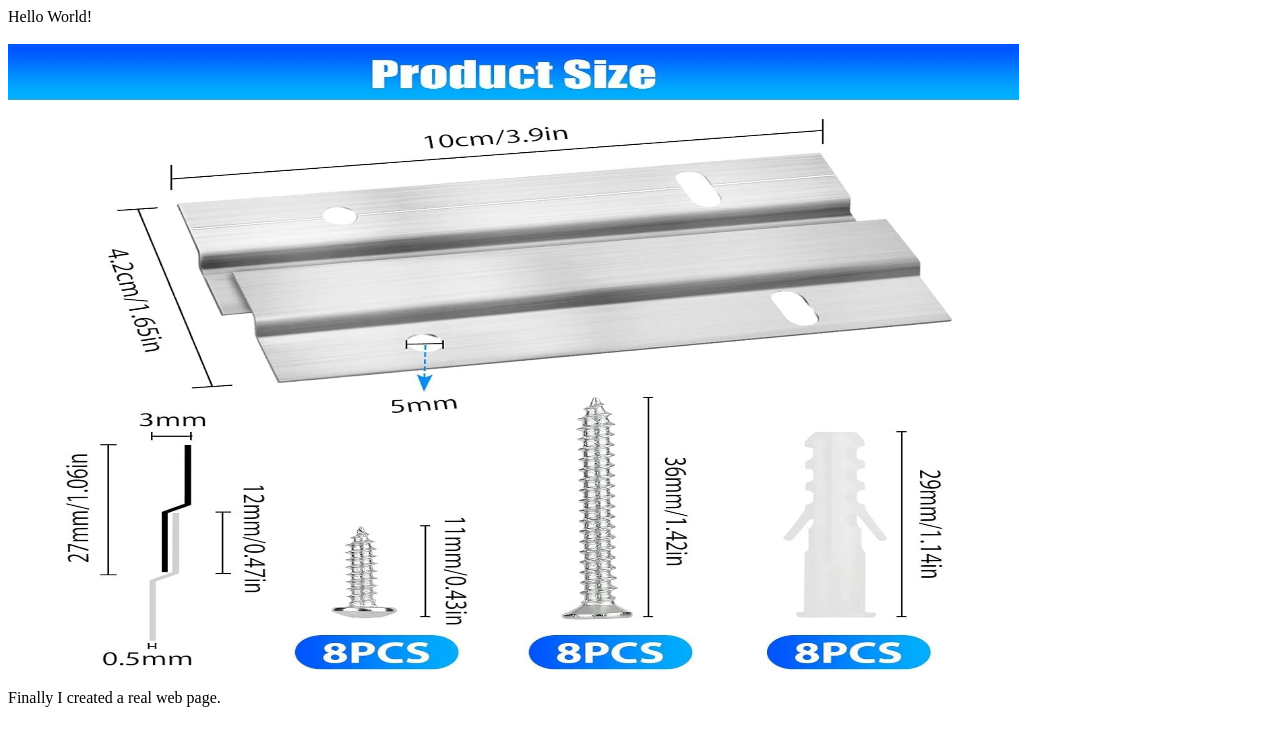
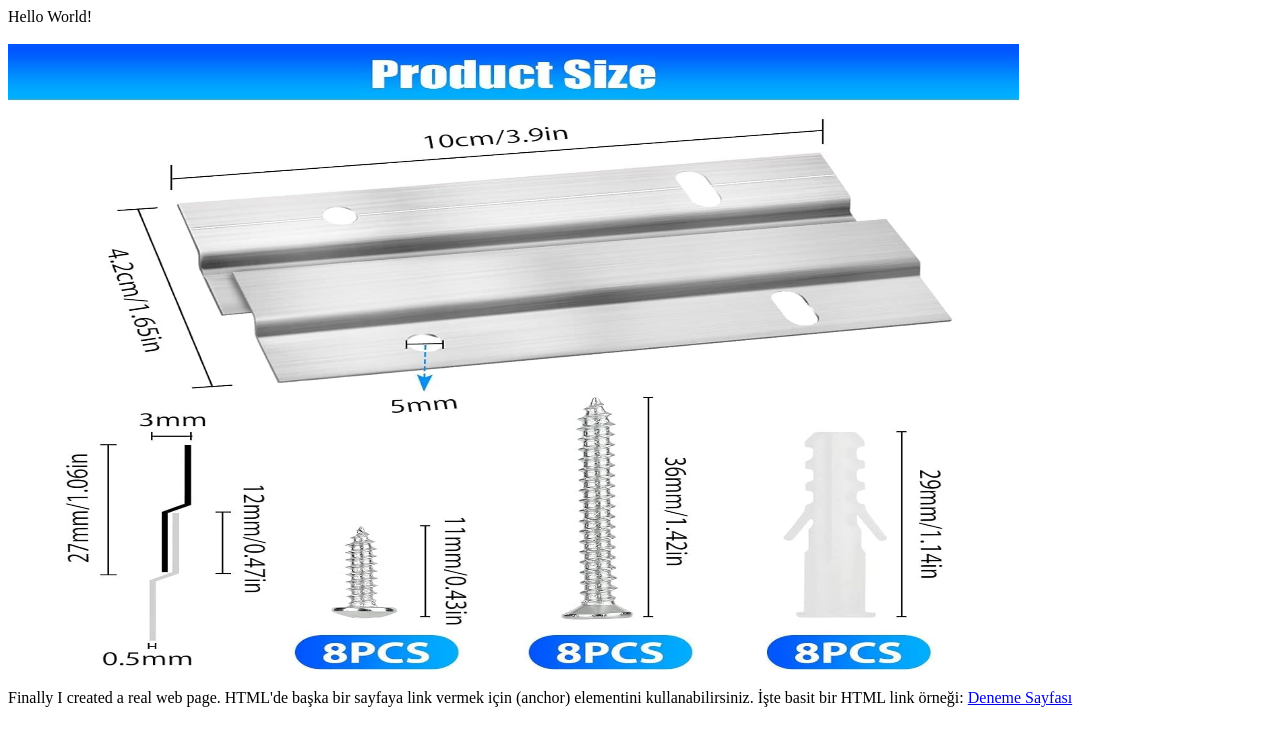
Before and after one commit to wishmd/wishmd.github.io, a plain HTML site: page index.html in a window 1280 px wide. Drawn offline with Linux system fonts and the light colour scheme.

Commit message:
Update index.html

```diff
--- a/index.html
+++ b/index.html
@@ -1,3 +1,7 @@
 Hello World!<br><br>
 <img src="vida.jpg" height="80%" width="80%"><br><br>
 Finally I created a real web page.
+
+HTML'de başka bir sayfaya link vermek için <a> (anchor) elementini kullanabilirsiniz. İşte basit bir HTML link örneği:
+
+<a href="deneme.html">Deneme Sayfası</a>
```
